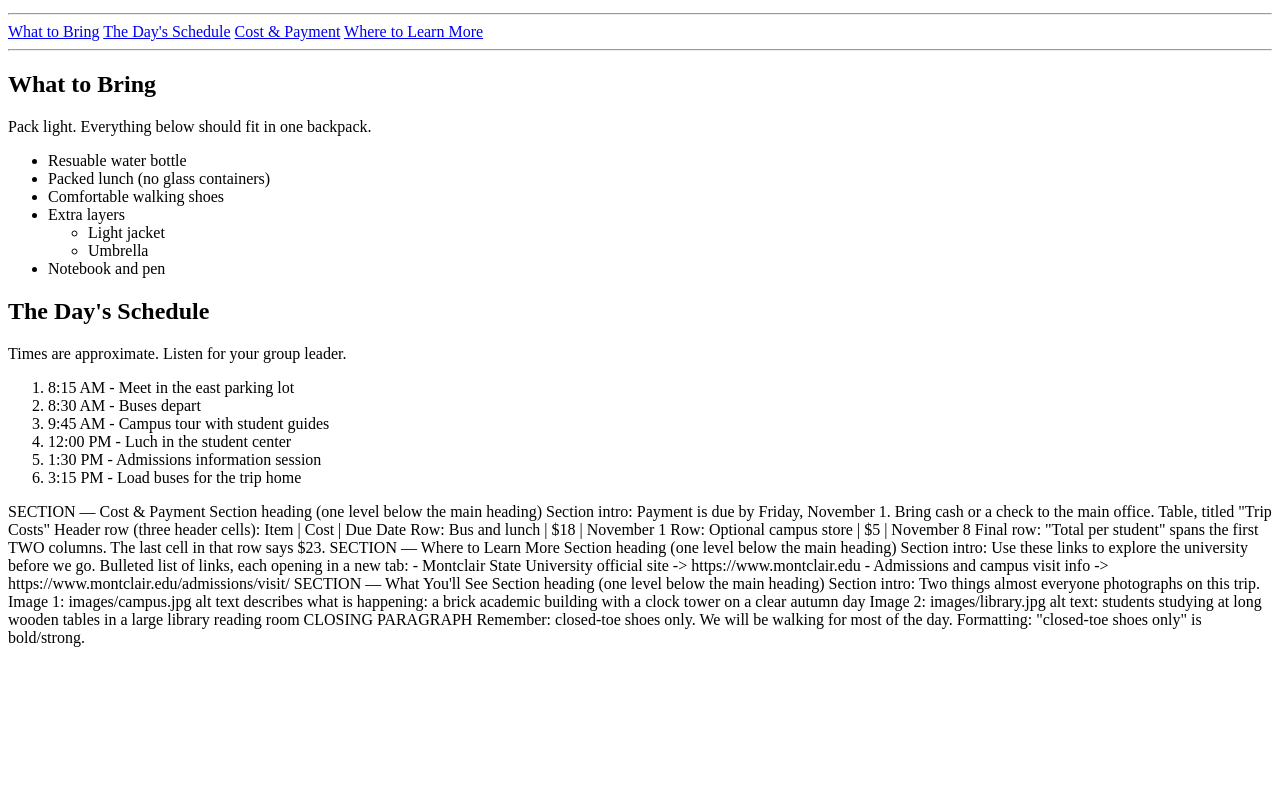
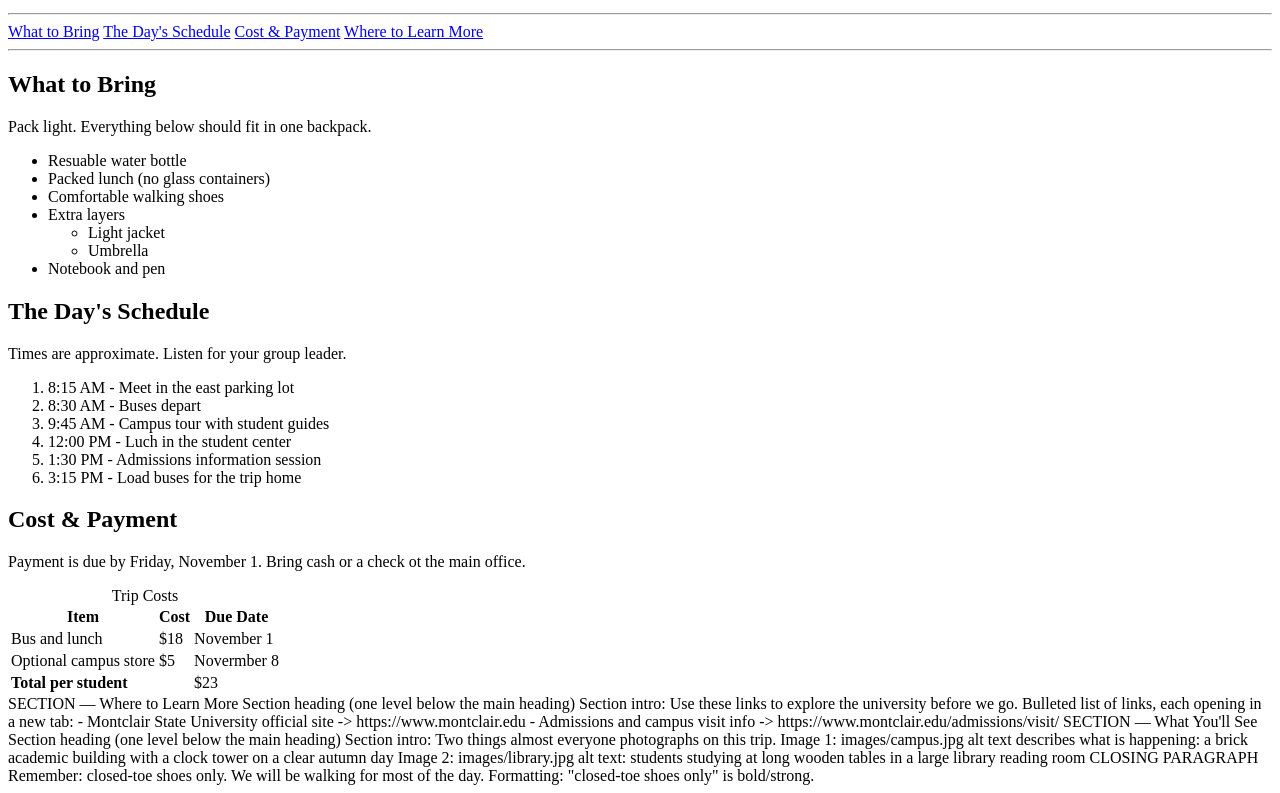
Before and after one commit to Jamie-Kwon9/Unit-1-HTML-26-27-, a plain HTML site: page Lesson 7-Midunit-Assesment/campus-visit.html in a window 1280 px wide. Shown: the part 119-912 px from the top of the page. Before the commit the page ends 800 px from the top, so only its background shows below. Drawn offline with Linux system fonts and the light colour scheme.

Commit message:
Finished the cost section

```diff
--- a/Lesson 7-Midunit-Assesment/campus-visit.html
+++ b/Lesson 7-Midunit-Assesment/campus-visit.html
@@ -42,18 +42,33 @@
   <li>3:15 PM - Load buses for the trip home</li>
 </ol>
 
+<h2 id="money">Cost & Payment</h2>
+<p>Payment is due by Friday, November 1. Bring cash
+  or a check ot the main office.
+</p>
+<table>
+  <caption>Trip Costs</caption>
+  <thead>
+    <th>Item</th>
+    <th>Cost</th>
+    <th>Due Date</th>
+  </thead>
+  <tbody>
+    <td>Bus and lunch</td>
+    <td>$18</td>
+    <td>November 1</td>
+  </tbody>
+  <tbody>
+    <td>Optional campus store</td>
+    <td>$5</td>
+    <td>Novermber 8</td>
+  </tbody>
+  <tbody>
+    <td colspan="2"><strong>Total per student</strong></td>
+    <td>$23</td>
+  </tbody>
+</table>
 
-SECTION — Cost & Payment
-Section heading (one level below the main heading)
-Section intro:  Payment is due by Friday, November 1. Bring cash or a check
-to the main office.
-
-Table, titled "Trip Costs"
-  Header row (three header cells):  Item  |  Cost  |  Due Date
-  Row:  Bus and lunch           |  $18  |  November 1
-  Row:  Optional campus store   |  $5   |  November 8
-  Final row:  "Total per student" spans the first TWO columns.
-              The last cell in that row says $23.
 
 SECTION — Where to Learn More
 Section heading (one level below the main heading)
```
